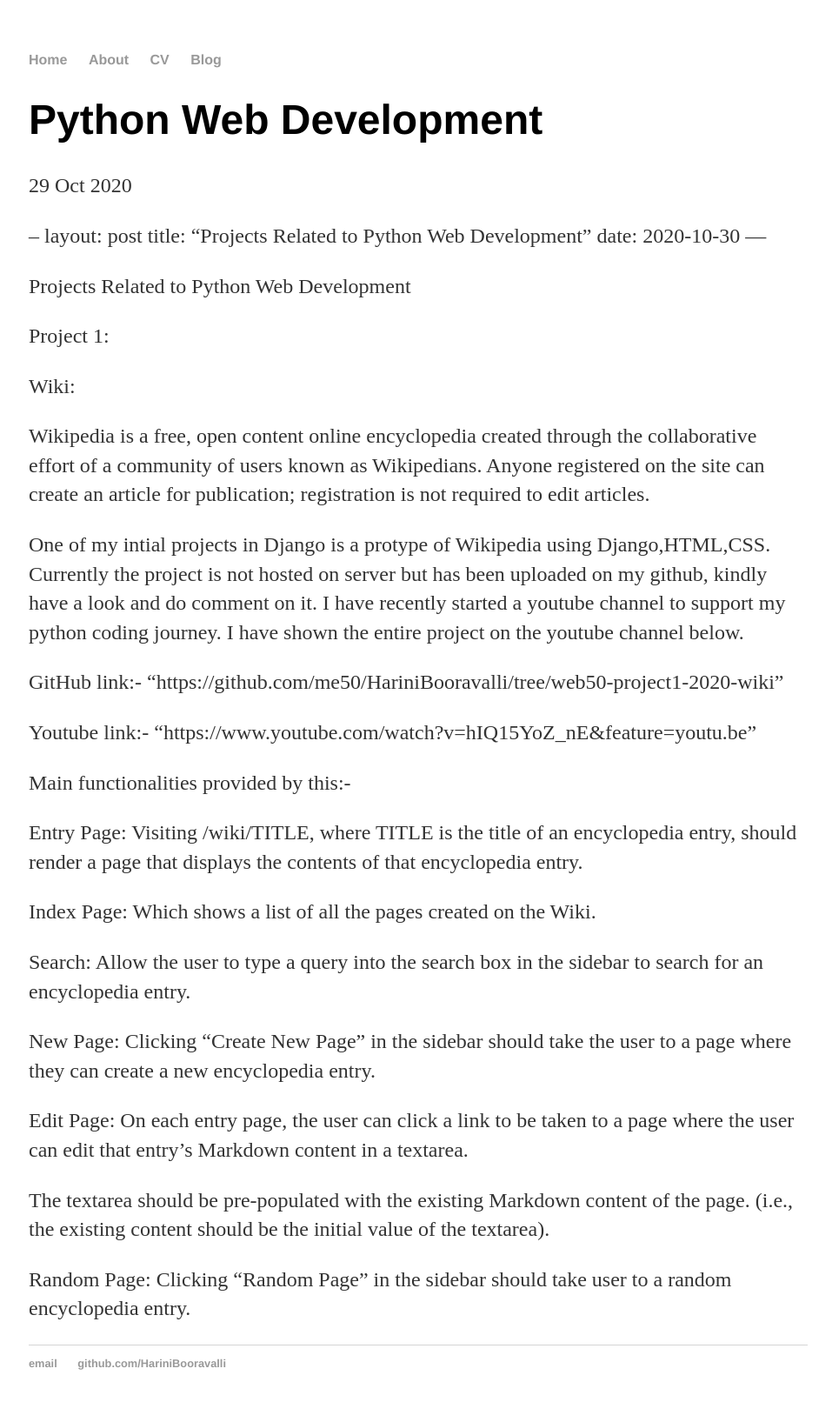
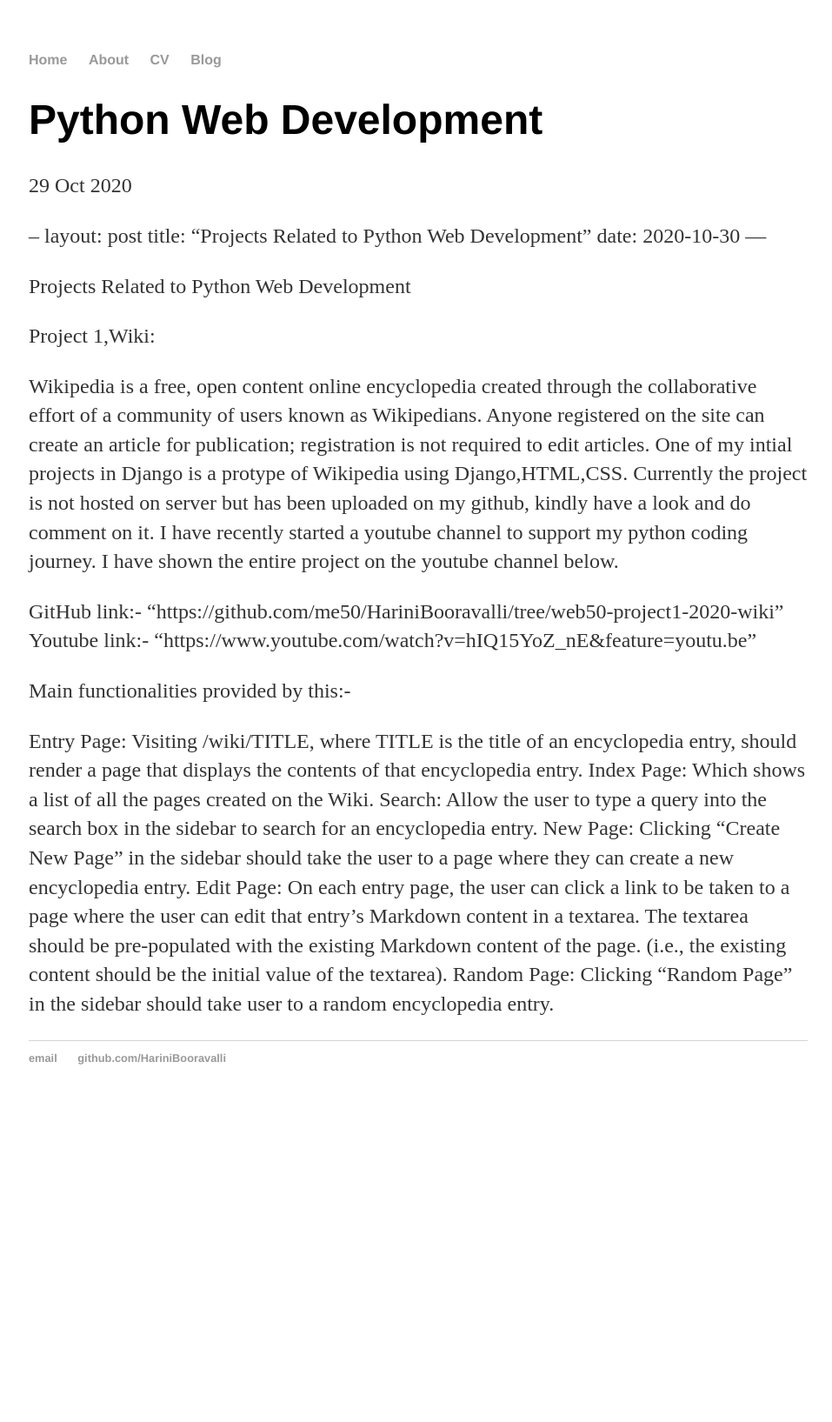
Before and after one commit to HariniBooravalli/HariniBooravalli.github.io, a Jekyll site: the page built from _posts/2020-10-29-Python-Web-Development.md, in a window 1280 px wide. Shown: the whole page at 87% size, without its empty margins (159-1116 px from the left). Built offline with Jekyll 4.4.1, drawn with Linux system fonts in a browser that asks for light colours; our own code applies the rules of GitHub Pages for plain Markdown files; Markdown is read by kramdown in place of the engine named in the settings; after the commit the page ends 1284 px from its top, so only the background shows below that; part of the change alters nothing that is shown.

```diff
--- a/_posts/2020-10-29-Python-Web-Development.md
+++ b/_posts/2020-10-29-Python-Web-Development.md
@@ -6,34 +6,24 @@ date: 2020-10-30
 
 Projects Related to Python Web Development
 
-Project 1:
-
-Wiki:
+Project 1,Wiki:
 
 Wikipedia is a free, open content online encyclopedia created through the collaborative effort of a community of users known as Wikipedians.
 Anyone registered on the site can create an article for publication; registration is not required to edit articles.
-
 One of my intial projects in Django is a protype of Wikipedia using Django,HTML,CSS.
 Currently the project is not hosted on server but has been uploaded on my github, kindly have a look and do comment on it.
 I have recently started a youtube channel to support my python coding journey.
 I have shown the entire project on the youtube channel below.
 
 GitHub link:- "https://github.com/me50/HariniBooravalli/tree/web50-project1-2020-wiki"
-
 Youtube link:- "https://www.youtube.com/watch?v=hIQ15YoZ_nE&feature=youtu.be"
 
 Main functionalities provided by this:-
 
 Entry Page: Visiting /wiki/TITLE, where TITLE is the title of an encyclopedia entry, should render a page that displays the contents of that encyclopedia entry.
-
 Index Page: Which shows a list of all the pages created on the Wiki.
-
 Search: Allow the user to type a query into the search box in the sidebar to search for an encyclopedia entry.
-
 New Page: Clicking “Create New Page” in the sidebar should take the user to a page where they can create a new encyclopedia entry.
-
 Edit Page: On each entry page, the user can click a link to be taken to a page where the user can edit that entry’s Markdown content in a textarea.
-
 The textarea should be pre-populated with the existing Markdown content of the page. (i.e., the existing content should be the initial value of the textarea).
-
 Random Page: Clicking “Random Page” in the sidebar should take user to a random encyclopedia entry.
```
